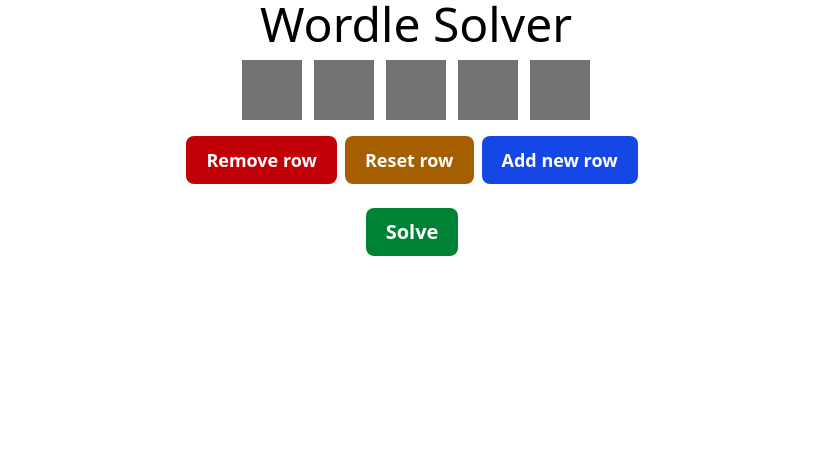
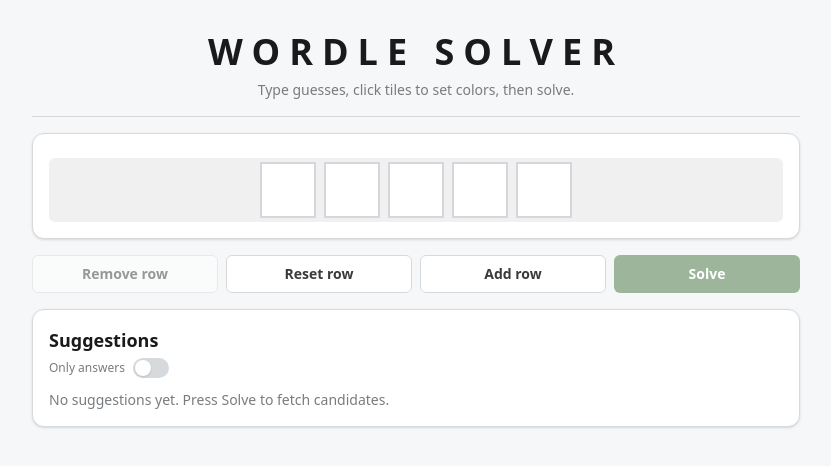
Before and after one commit to jayo60013/wordle-solver-frontend, a React (Vite) app: page / in a window 1280 px wide. Shown: the top 466 px of the page, without its empty margins (224-1055 px from the left). Built offline with nearby package versions, Linux system fonts and the light colour scheme.

Commit message:
Revamp UI

```diff
--- a/src/App.tsx
+++ b/src/App.tsx
@@ -7,30 +7,40 @@
 import PossibleWord from './components/PossibleWord';
 import { Guess } from './types/Guess';
 
+const ROW_COUNT = 6;
+const WORD_LENGTH = 5;
+
+const createEmptyRow = (): LetterInputData[] =>
+    Array.from({ length: WORD_LENGTH }, () => ({
+        letter: "",
+        color: Color.GREY,
+    }));
+
 function App() {
     const [rows, setRows] = useState<LetterInputData[][]>(() =>
-    Array(6)
-      .fill(null)
-      .map(() =>
-        Array(5).fill(null).map(() => ({
-          letter: "",
-          color: Color.GREY,
-        }))
+        Array.from({ length: ROW_COUNT }, () => createEmptyRow())
+    );
+    const inputRefs = useRef(
+        Array.from({ length: ROW_COUNT }, () =>
+            Array.from({ length: WORD_LENGTH }, () => createRef<HTMLInputElement>())
         )
     );
-  const inputRefs = useRef(
-    rows.map(() => Array(5).fill(null).map(() => createRef<HTMLInputElement>()))
-  );
 
-  const [cursorIdx, setCursorIdx] = useState<number>(0);
     const [lastRowIdx, setLastRowIdx] = useState<number>(1);
     const [possibleWords, setPossibleWords] = useState<WordResponseData[]>([]);
     const [possibleWordCount, setPossibleWordCount] = useState<number>(-1);
     const [totalWordCount, setTotalWordCount] = useState<number>(-1);
+    const [isSolving, setIsSolving] = useState<boolean>(false);
+    const [apiError, setApiError] = useState<string>("");
+    const [showOnlyAnswers, setShowOnlyAnswers] = useState<boolean>(false);
+
+    const focusCell = (rowIdx: number, colIdx: number) => {
+        inputRefs.current[rowIdx]?.[colIdx]?.current?.focus();
+    }
 
     const handleRowChange = (rowIdx: number, newRow: LetterInputData[]) => {
-    const updatedRows = [...rows];
-    updatedRows[rowIdx] = newRow;
+        const updatedRows = rows.map((row) => row.map((cell) => ({ ...cell })));
+        updatedRows[rowIdx] = newRow.map((cell) => ({ ...cell }));
 
         const greens = newRow
             .reduce<number[]>((acc, letterInputData, i) => {
@@ -39,7 +49,7 @@
                 }
                 return acc;
             }, []);
-    for (let i = rowIdx + 1; i < 6; i++) {
+        for (let i = rowIdx + 1; i < ROW_COUNT; i++) {
             greens.forEach((position) => {
                 updatedRows[i][position].color = Color.GREEN;
                 updatedRows[i][position].letter = newRow[position].letter;
@@ -47,58 +57,71 @@
         }
 
         setRows(updatedRows);
-
-    inputRefs.current[rowIdx][cursorIdx + 1]?.current?.focus();
-    setCursorIdx((prev) => prev + 1);
     }
 
     const handleWordClick = (word: string) => {
-    if (rows.length >= 6) { return; }
+        if (lastRowIdx >= ROW_COUNT) {
+            setApiError("No empty rows left. Remove or reset a row to add another guess.");
+            return;
+        }
 
-    const lastRow = rows[rows.length - 1];
-    const newRow = word.split("").map((ch, index) => {
-      if (lastRow && lastRow[index].color === Color.GREEN) {
+        const sourceRowIdx = lastRowIdx - 1;
+        const targetRowIdx = lastRowIdx;
+        if (sourceRowIdx < 0 || targetRowIdx >= ROW_COUNT) { return; }
+
+        setApiError("");
+
+        const previousRow = rows[sourceRowIdx];
+        const seededRow = word.slice(0, WORD_LENGTH).split("").map((ch, index) => {
+            if (previousRow?.[index].color === Color.GREEN) {
                 return {
-          letter: lastRow[index].letter,
+                    letter: previousRow[index].letter,
                     color: Color.GREEN,
                 };
             }
             return {
-        letter: ch,
+                letter: ch.toLowerCase(),
                 color: Color.GREY,
             };
         });
-    setRows([...rows, newRow]);
+
+        while (seededRow.length < WORD_LENGTH) {
+            seededRow.push({ letter: "", color: Color.GREY });
+        }
+
+        const updatedRows = rows.map((row) => row.map((cell) => ({ ...cell })));
+        updatedRows[targetRowIdx] = seededRow;
+        setRows(updatedRows);
+        setLastRowIdx((prev) => Math.min(prev + 1, ROW_COUNT));
+
+        const firstEmptyIdx = seededRow.findIndex((cell) => cell.letter === "");
+        const focusIdx = firstEmptyIdx === -1 ? WORD_LENGTH - 1 : firstEmptyIdx;
+        requestAnimationFrame(() => focusCell(targetRowIdx, focusIdx));
     }
 
     const addRow = () => {
-    if (lastRowIdx > 6) { return; }
+        if (lastRowIdx >= ROW_COUNT) { return; }
         setLastRowIdx((prev) => prev + 1);
-    setCursorIdx(0);
     };
 
     const clearRow = () => {
         const newRows = rows.map((row, index) =>
             index === lastRowIdx - 1
-        ? Array(5).fill(null).map(() => ({
-          letter: "",
-          color: Color.GREY,
-        }))
+                ? createEmptyRow()
                 : row
         );
         setRows(newRows);
-    setCursorIdx(0);
+        focusCell(lastRowIdx - 1, 0);
     }
 
     const removeRow = () => {
         if (lastRowIdx > 1) {
             setLastRowIdx((prev) => prev - 1);
-      setCursorIdx(0);
         }
     }
 
-  const handleSolve = () => {
-    const payload: Guess[] = rows.flatMap((row, i): Guess[] =>
+    const handleSolve = async () => {
+        const payload: Guess[] = rows.slice(0, lastRowIdx).flatMap((row, i): Guess[] =>
             row
                 .map((cell, j): Guess => ({
                     turn: i,
@@ -107,65 +130,162 @@
                     color: cell.color.charAt(0).toUpperCase() + cell.color.slice(1),
                 }))
                 .filter(guess => guess.letter !== "")
-        .filter(guess => guess.turn < lastRowIdx)
         );
-    console.log(payload);
-    axios.post("https://wordlesolverapi.umbra.cyou/possible-words", payload)
-      .then(function(response) {
-        console.log(response.data);
+
+        if (payload.length === 0) {
+            setApiError("Add at least one letter before solving.");
+            return;
+        }
+
+        setApiError("");
+        setIsSolving(true);
+
+        try {
+            const response = await axios.post("http://localhost:5307/possible-words", payload);
             setPossibleWords(response.data.word_list);
             setPossibleWordCount(response.data.number_of_words);
             setTotalWordCount(response.data.total_number_of_words);
-      }).catch(function(error) {
-        console.log(error);
-      });
+        } catch (error: unknown) {
+            const apiMessage = axios.isAxiosError(error)
+                ? (typeof error.response?.data?.error === "string" ? error.response.data.error : "")
+                : "";
+
+            setApiError(apiMessage || "Could not reach the solver API at http://localhost:5307.");
+        } finally {
+            setIsSolving(false);
+        }
     }
 
     useEffect(() => {
-    inputRefs.current[lastRowIdx - 1][0]?.current?.focus();
+        focusCell(lastRowIdx - 1, 0);
     }, [lastRowIdx]);
 
+    const canAddRow = lastRowIdx < ROW_COUNT;
+    const canRemoveRow = lastRowIdx > 1;
+    const visibleRows = rows.slice(0, lastRowIdx);
+    const hasAnyInput = visibleRows.some((row) => row.some((cell) => cell.letter !== ""));
+    const hasIncompleteWord = visibleRows.some((row) => {
+        const lettersInRow = row.filter((cell) => cell.letter !== "").length;
+        return lettersInRow > 0 && lettersInRow < WORD_LENGTH;
+    });
+    const filteredPossibleWords = showOnlyAnswers
+        ? possibleWords.filter((word) => word.is_answer)
+        : possibleWords;
+    const hasSuggestions = filteredPossibleWords.length > 0;
+
     return (
-    <div className="flex flex-col items-center">
-      <h1 className="text-5xl">Wordle Solver</h1>
+        <div className="min-h-screen bg-[#f6f7f8] px-4 py-8 text-[#1a1a1b]">
+            <div className="mx-auto flex w-full max-w-3xl flex-col items-center gap-4">
+                <div className="w-full border-b border-[#d7dadc] pb-4 text-center">
+                    <h1 className="text-4xl font-extrabold uppercase tracking-[0.25em]">Wordle Solver</h1>
+                    <p className="mt-2 text-sm text-[#787c7e]">Type guesses, click tiles to set colors, then solve.</p>
+                </div>
+
+                <div className="w-full rounded-xl border border-[#d7dadc] bg-white p-4 shadow-sm">
                     {rows.map((row, index) => (
-        index < lastRowIdx ? (<InputRow
+                        index < lastRowIdx ? (
+                            <InputRow
                                 key={index}
                                 row={row}
                                 rowIdx={index}
                                 rowRef={inputRefs.current[index]}
+                                isActive={index === lastRowIdx - 1}
                                 onRowChange={handleRowChange}
-        />) : null
+                            />
+                        ) : null
                     ))}
-      <div className="mt-4 ">
+                </div>
+
+                <div className="grid w-full grid-cols-2 gap-2 sm:grid-cols-4">
                     <button
-          className="focus:outline-none text-white bg-red-700 hover:bg-red-800 font-bold rounded-lg text-lg px-5 py-2.5 me-2 mb-2 dark:bg-red-600 dark:hover:bg-red-700 dark:focus:ring-red-900"
-          onClick={removeRow}>
+                        className="rounded-md border border-[#d7dadc] bg-white px-4 py-2 text-sm font-semibold text-[#3a3a3c] transition hover:bg-[#f0f0f1] disabled:cursor-not-allowed disabled:opacity-50"
+                        onClick={removeRow}
+                        disabled={!canRemoveRow || isSolving}>
                         Remove row
                     </button>
                     <button
-          className="text-white bg-yellow-700 hover:bg-yellow-800 font-bold text-lg rounded-lg px-5 py-2.5 me-2 mb-2 dark:bg-yellow-600 dark:hover:bg-yellow-700 focus:outline-none dark:focus:ring-yellow-800"
-          onClick={clearRow}>
+                        className="rounded-md border border-[#d7dadc] bg-white px-4 py-2 text-sm font-semibold text-[#3a3a3c] transition hover:bg-[#f0f0f1] disabled:cursor-not-allowed disabled:opacity-50"
+                        onClick={clearRow}
+                        disabled={isSolving}>
                         Reset row
                     </button>
                     <button
-          className="text-white bg-blue-700 hover:bg-blue-800 font-bold text-lg rounded-lg px-5 py-2.5 me-2 mb-2 dark:bg-blue-600 dark:hover:bg-blue-700 focus:outline-none dark:focus:ring-blue-800"
-          onClick={addRow}>
-          Add new row
+                        className="rounded-md border border-[#d7dadc] bg-white px-4 py-2 text-sm font-semibold text-[#3a3a3c] transition hover:bg-[#f0f0f1] disabled:cursor-not-allowed disabled:opacity-50"
+                        onClick={addRow}
+                        disabled={!canAddRow || isSolving}>
+                        Add row
+                    </button>
+                    <button
+                        className="rounded-md bg-[#6aaa64] px-4 py-2 text-sm font-semibold text-white transition hover:bg-[#5c9557] disabled:cursor-not-allowed disabled:bg-[#9db59a]"
+                        onClick={handleSolve}
+                        disabled={!hasAnyInput || hasIncompleteWord || isSolving}>
+                        {isSolving ? "Solving..." : "Solve"}
                     </button>
                 </div>
 
-      <button
-        className="mt-4 focus:outline-none text-white bg-green-700 hover:bg-green-800 font-bold text-xl rounded-lg px-5 py-2.5 me-2 mb-2 dark:bg-green-600 dark:hover:bg-green-700 dark:focus:ring-green-800"
-        onClick={handleSolve}>
-        Solve
-      </button>
+                {hasIncompleteWord && !isSolving && (
+                    <p className="w-full text-sm text-[#787c7e]">Finish each started row (5 letters) before solving.</p>
+                )}
 
-      {possibleWordCount !== -1 && <p>Total possible words: {possibleWordCount} ({Math.ceil(possibleWordCount / totalWordCount * 100)}%)</p>}
+                {apiError !== "" && (
+                    <p className="w-full rounded-md border border-red-200 bg-red-50 px-3 py-2 text-sm text-red-700">{apiError}</p>
+                )}
+
+                <div className="w-full rounded-xl border border-[#d7dadc] bg-white p-4 shadow-sm">
+                    <div className="mb-3 flex items-center justify-between">
                         <div>
-        {possibleWords.map((value, i) => (
-          <PossibleWord key={i} wordResponse={value} handleWordClick={handleWordClick} />
-        ))}
+                            <h2 className="text-lg font-bold">Suggestions</h2>
+                            <label className="mt-1 inline-flex cursor-pointer items-center gap-2 text-xs text-[#787c7e]">
+                                <span>Only answers</span>
+                                <span className="relative inline-flex items-center">
+                                    <input
+                                        type="checkbox"
+                                        className="peer sr-only"
+                                        checked={showOnlyAnswers}
+                                        onChange={() => setShowOnlyAnswers((prev) => !prev)}
+                                    />
+                                    <span className="h-5 w-9 rounded-full bg-[#d7dadc] transition-colors peer-checked:bg-[#6aaa64]" />
+                                    <span className="pointer-events-none absolute left-0.5 h-4 w-4 rounded-full bg-white shadow transition-transform peer-checked:translate-x-4" />
+                                </span>
+                            </label>
+                        </div>
+                        {isSolving ? (
+                            <div className="inline-flex items-center gap-2 text-sm text-[#787c7e]">
+                                <span className="h-4 w-4 animate-spin rounded-full border-2 border-[#d7dadc] border-t-[#6aaa64]" aria-hidden="true" />
+                                Updating...
+                            </div>
+                        ) : possibleWordCount !== -1 && (
+                            <p className="text-sm text-[#787c7e]">
+                                {possibleWordCount} / {totalWordCount} ({Math.ceil((possibleWordCount / totalWordCount) * 100)}%)
+                            </p>
+                        )}
+                    </div>
+                    <div className="relative">
+                        <div className={`max-h-64 overflow-y-auto transition-opacity ${isSolving ? "pointer-events-none opacity-50" : ""}`}>
+                            {!hasSuggestions ? (
+                                <p className="text-sm text-[#787c7e]">
+                                    {isSolving
+                                        ? "Loading suggestions..."
+                                        : (showOnlyAnswers
+                                            ? "No answer-only suggestions in this result set."
+                                            : "No suggestions yet. Press Solve to fetch candidates.")}
+                                </p>
+                            ) : (
+                                filteredPossibleWords.map((value) => (
+                                    <PossibleWord key={value.word} wordResponse={value} handleWordClick={handleWordClick} />
+                                ))
+                            )}
+                        </div>
+                        {isSolving && hasSuggestions && (
+                            <div className="pointer-events-none absolute inset-0 flex items-center justify-center">
+                                <div className="inline-flex items-center gap-2 rounded-full border border-[#d7dadc] bg-white/95 px-3 py-1 text-sm text-[#3a3a3c] shadow-sm">
+                                    <span className="h-4 w-4 animate-spin rounded-full border-2 border-[#d7dadc] border-t-[#6aaa64]" aria-hidden="true" />
+                                    Fetching new results...
+                                </div>
+                            </div>
+                        )}
+                    </div>
+                </div>
             </div>
         </div>
     )
--- a/src/components/InputRow.tsx
+++ b/src/components/InputRow.tsx
@@ -1,26 +1,39 @@
-import { Ref } from "react";
+import { RefObject } from "react";
 import { LetterInputData, Color } from "../types/LetterInputData";
 import LetterInput from "./LetterInput";
 
 const InputRow = ({
-  row, rowIdx, rowRef, onRowChange
+  row, rowIdx, rowRef, isActive, onRowChange
 }: {
   row: LetterInputData[],
   rowIdx: number,
-  rowRef: Ref<HTMLInputElement>[],
+  rowRef: RefObject<HTMLInputElement | null>[],
+  isActive: boolean,
   onRowChange: (rowIdx: number, newRow: LetterInputData[]) => void
 }) => {
 
   const handleInputChange = (index: number, newValue: string) => {
     const updatedRow = [...row];
     const newLetter = newValue.slice(-1).toLowerCase();
-    if (/^[^a-z]$/.test(newLetter)) return;
+    if (newLetter === "") {
+      updatedRow[index] = {
+        letter: "",
+        color: updatedRow[index].color,
+      };
+      onRowChange(rowIdx, updatedRow);
+      return;
+    }
+    if (!/^[a-z]$/.test(newLetter)) return;
 
     updatedRow[index] = {
       letter: newLetter,
       color: updatedRow[index].color,
     };
     onRowChange(rowIdx, updatedRow);
+
+    if (index < rowRef.length - 1) {
+      rowRef[index + 1]?.current?.focus();
+    }
   }
 
   const getNextColor = (color: Color): Color => {
@@ -38,7 +51,6 @@
 
   const handleInputClick = (index: number, color: Color) => {
     const updatedRow = [...row];
-    console.log(updatedRow[index].letter === "")
     if (updatedRow[index].letter === "") {
       return;
     }
@@ -50,8 +62,22 @@
     onRowChange(rowIdx, updatedRow);
   }
 
+  const handleInputKeyDown = (index: number, key: string) => {
+    if (key === "Backspace" && row[index].letter === "" && index > 0) {
+      rowRef[index - 1]?.current?.focus();
+      return;
+    }
+    if (key === "ArrowLeft" && index > 0) {
+      rowRef[index - 1]?.current?.focus();
+      return;
+    }
+    if (key === "ArrowRight" && index < rowRef.length - 1) {
+      rowRef[index + 1]?.current?.focus();
+    }
+  }
+
   return (
-    <div className="flex items-center gap-3 mt-3">
+    <div className={`mt-2 flex items-center justify-center gap-2 rounded-md p-1 ${isActive ? "bg-[#f0f0f1]" : ""}`}>
       {row.map((value, index) => (
         <LetterInput
           key={index}
@@ -60,6 +86,7 @@
           ref={rowRef[index]}
           onLetterChange={handleInputChange}
           onLetterClick={handleInputClick}
+          onLetterKeyDown={handleInputKeyDown}
         />
       ))}
     </div>
--- a/src/components/LetterInput.tsx
+++ b/src/components/LetterInput.tsx
@@ -1,35 +1,49 @@
-import { Ref } from "react";
+import { RefObject } from "react";
 import { LetterInputData, Color } from "../types/LetterInputData";
 
 const LetterInput = ({
-  index, value, ref, onLetterChange, onLetterClick
+  index, value, ref, onLetterChange, onLetterClick, onLetterKeyDown
 }: {
   index: number,
   value: LetterInputData,
-  ref: Ref<HTMLInputElement>,
+  ref: RefObject<HTMLInputElement | null>,
   onLetterChange: (index: number, newValue: string) => void,
   onLetterClick: (index: number, color: Color) => void,
+  onLetterKeyDown: (index: number, key: string) => void,
 }) => {
 
-  const styles = "w-15 h-15 text-4xl text-white font-bold text-renter capitalize focus:outline-none focus:ring-0 focus:border-transparent text-center"
+  const styles = "h-14 w-14 select-none border-2 text-center text-2xl font-bold uppercase caret-transparent transition-colors focus:outline-none"
   const styleVariants = {
-    [Color.GREY]: styles.concat(" bg-neutral-500"),
-    [Color.YELLOW]: styles.concat(" bg-yellow-500"),
-    [Color.GREEN]: styles.concat(" bg-lime-600"),
+    [Color.GREY]: styles.concat(" border-[#787c7e] bg-[#787c7e] text-white"),
+    [Color.YELLOW]: styles.concat(" border-[#c9b458] bg-[#c9b458] text-white"),
+    [Color.GREEN]: styles.concat(" border-[#6aaa64] bg-[#6aaa64] text-white"),
   }
 
+  const emptyTileStyle = styles.concat(" border-[#d3d6da] bg-white text-[#1a1a1b]")
+  const tileClassName = value.letter === "" ? emptyTileStyle : styleVariants[value.color]
+
   return (
-    <>
     <input
-        className={`${styleVariants[value.color]}`}
+      className={tileClassName}
       key={index}
       type="text"
       value={value.letter}
+      maxLength={1}
+      autoComplete="off"
+      autoCorrect="off"
+      spellCheck={false}
       ref={ref}
+      aria-label={`Letter ${index + 1}`}
       onChange={(e) => onLetterChange(index, e.target.value)}
-        onClick={(_) => onLetterClick(index, value.color)}
+      onMouseDown={(e) => {
+        if (e.detail > 1) {
+          e.preventDefault();
+        }
+      }}
+      onDoubleClick={(e) => e.preventDefault()}
+      onClick={() => onLetterClick(index, value.color)}
+      onKeyDown={(e) => onLetterKeyDown(index, e.key)}
     />
-    </>
   )
 }
 
```
Also changed, not shown: src/components/PossibleWord.tsx (+11 -9 lines), 5 other files (tests, documents, lock files or other folders). Lines whose indentation alone changed are shown as unchanged.
